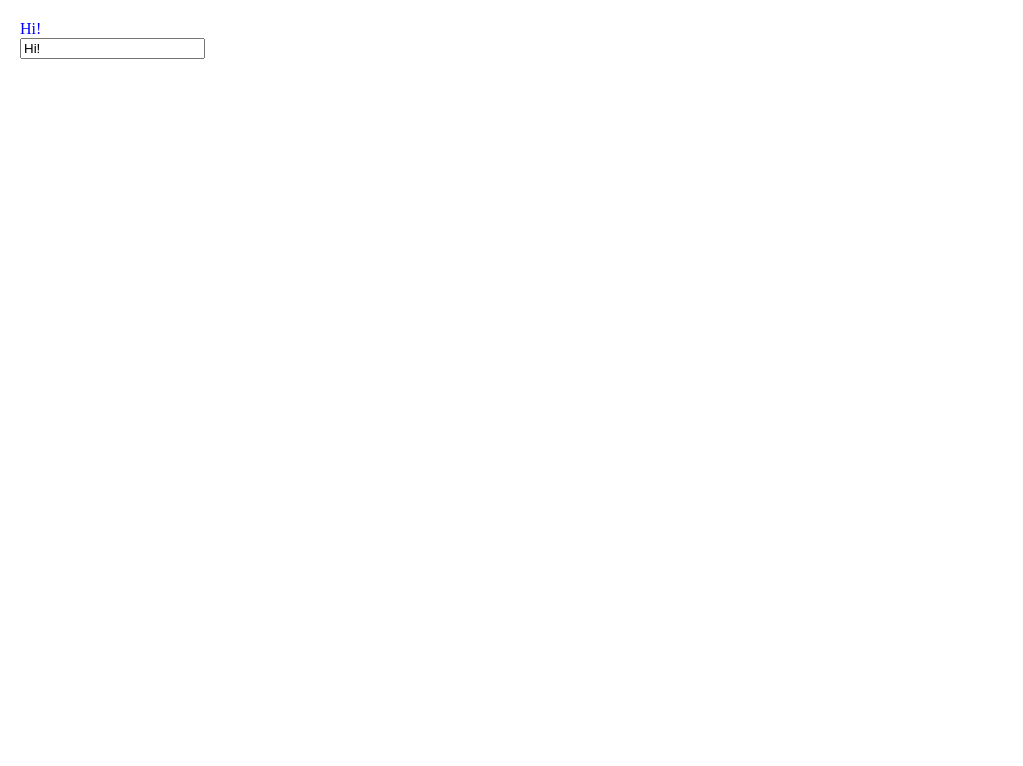
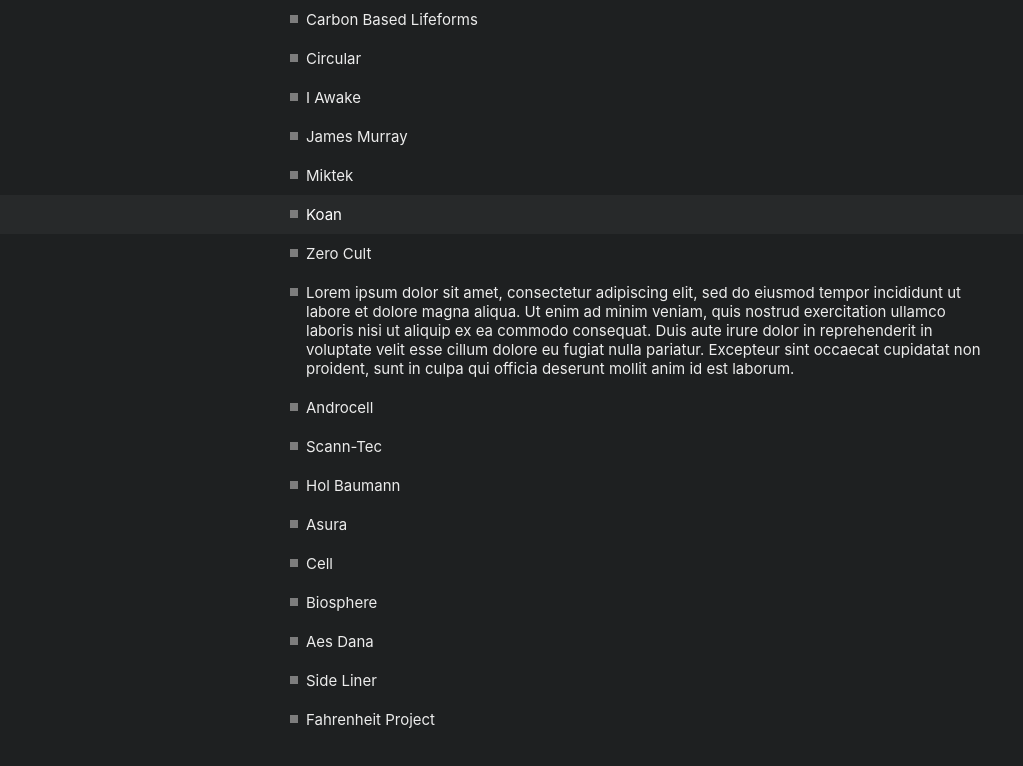
Before and after one commit to ilyaivanov/nested-rhino, a website built with webpack: page public/index.html in a window 1280 px wide. Shown: the whole page, without its empty margins (0-1023 px from the left). Built offline with nearby package versions, Linux system fonts and the light colour scheme.

Commit message:
Static render of one level items

```diff
--- /dev/null
+++ b/src/html.ts
@@ -0,0 +1,17 @@
+type Props = {
+  children?: (Node | string)[] | string;
+  class?: string;
+};
+export function div(props: Props) {
+  const res = document.createElement("div");
+
+  if (props.class) res.className = props.class;
+
+  const { children } = props;
+  if (children) {
+    if (typeof children === "string") res.textContent = children;
+    else for (const child of children) res.append(child);
+  }
+
+  return res;
+}
--- a/src/index.scss
+++ b/src/index.scss
@@ -1,7 +1,42 @@
+$background-color: #1e2021;
+$color: rgb(236, 236, 236);
+
+$selection-backround: #27292a;
+$selection-color: white;
+
+$secondary-color: rgb(125, 125, 125);
+
 body {
   margin: 0;
+
+  -webkit-font-smoothing: antialiased;
+  -moz-osx-font-smoothing: grayscale;
+
+  background-color: $background-color;
+  color: $color;
+
+  // Typography
+  font-family: -apple-system, BlinkMacSystemFont, "Segoe UI", "Roboto", "Oxygen",
+    "Ubuntu", "Cantarell", "Fira Sans", "Droid Sans", "Helvetica Neue",
+    sans-serif;
+  font-size: 15px;
 }
-$color: blue;
-.label {
-  color: $color;
+
+.row {
+  padding: 10px max((100% - 700px) / 2, 20px);
+
+  display: flex;
 }
+
+.row.selected {
+  background-color: $selection-backround;
+  color: $selection-color;
+}
+
+.icon {
+  min-width: 8px;
+  height: 8px;
+  background-color: $secondary-color;
+  margin-right: 8px;
+  margin-top: 5px;
+}
--- a/src/index.ts
+++ b/src/index.ts
@@ -1,29 +1,36 @@
+import { div } from "./html";
+import { lorem } from "./utils";
 import "./index.scss";
 
-document.body.style.padding = "20px";
-let post = "Hi!";
-const res = document.createElement("div");
-res.innerText = "Hi";
+const items = [
+  "Carbon Based Lifeforms",
+  "Circular",
+  "I Awake",
+  "James Murray",
+  "Miktek",
+  "Koan",
+  "Zero Cult",
+  lorem,
+  "Androcell",
+  "Scann-Tec",
+  "Hol Baumann",
+  "Asura",
+  "Cell",
+  "Biosphere",
+  "Aes Dana",
+  "Side Liner",
+  "Fahrenheit Project",
+];
 
 function renderApp() {
-  input.value = post;
-  res.innerText = post;
+  return div({
+    children: items.map((itemTitle, index) =>
+      div({
+        class: `row ${index == 5 ? "selected" : ""}`,
+        children: [div({ class: "icon" }), itemTitle],
+      })
+    ),
+  });
 }
 
-res.classList.add("label");
-const input = document.createElement("input");
-
-input.addEventListener("click", () => {
-  post = "";
-  renderApp();
-});
-
-input.addEventListener("input", () => {
-  post = input.value;
-  renderApp();
-});
-
-renderApp();
-
-document.body.append(res);
-document.body.append(input);
+document.body.append(renderApp());
--- /dev/null
+++ b/src/utils.ts
@@ -0,0 +1 @@
+export const lorem = `Lorem ipsum dolor sit amet, consectetur adipiscing elit, sed do eiusmod tempor incididunt ut labore et dolore magna aliqua. Ut enim ad minim veniam, quis nostrud exercitation ullamco laboris nisi ut aliquip ex ea commodo consequat. Duis aute irure dolor in reprehenderit in voluptate velit esse cillum dolore eu fugiat nulla pariatur. Excepteur sint occaecat cupidatat non proident, sunt in culpa qui officia deserunt mollit anim id est laborum.`;
```
